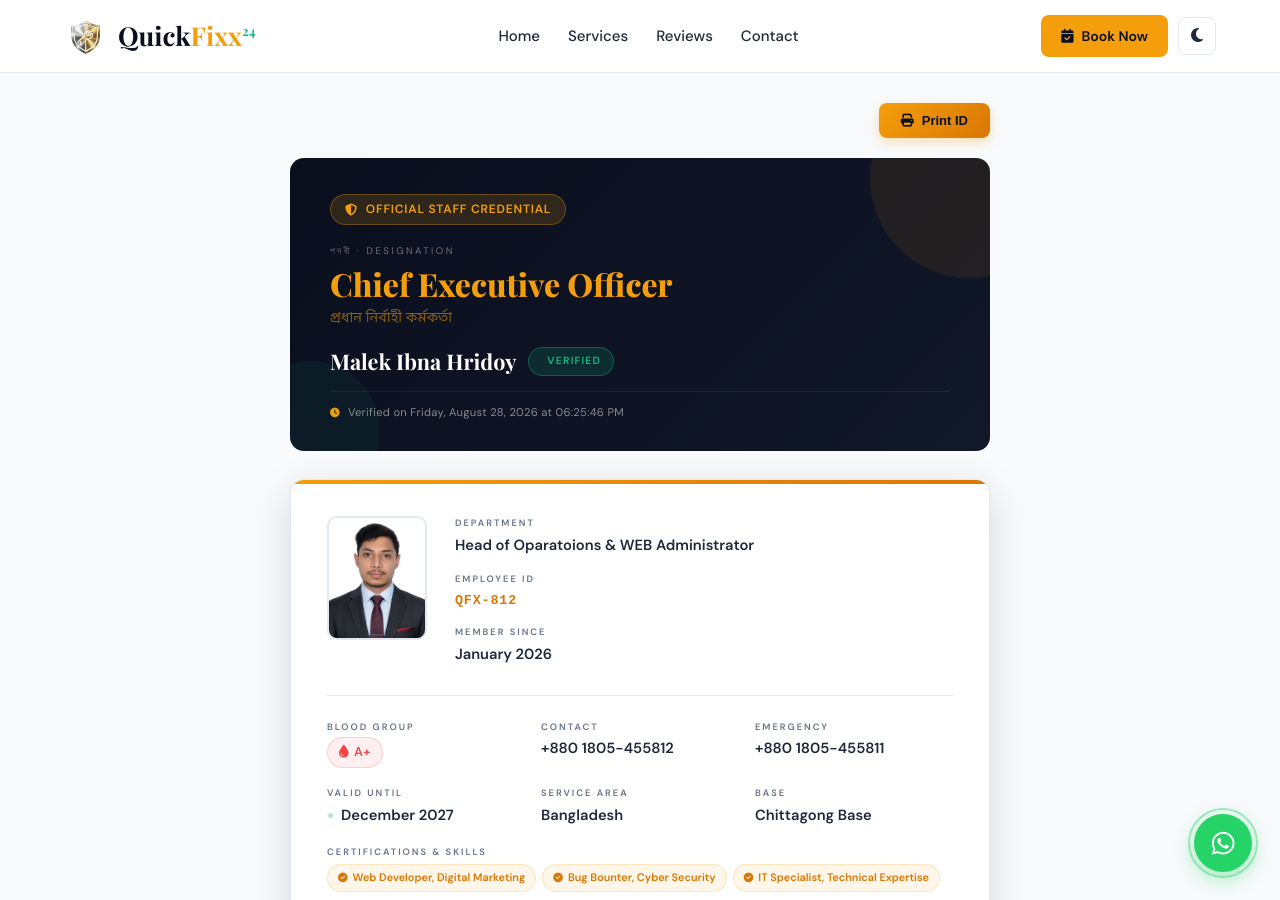
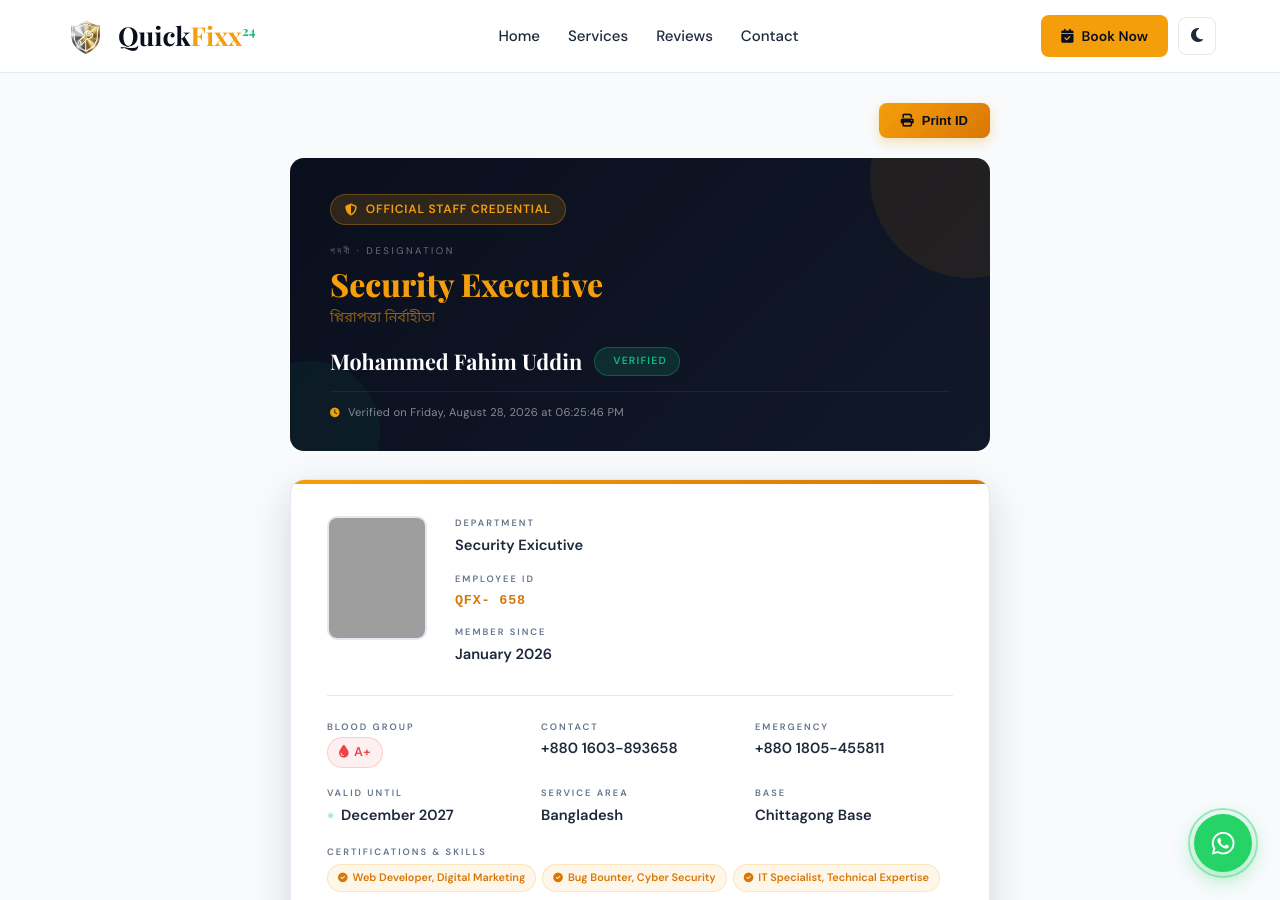
Before and after one commit to Quickfixx24/website, a Jekyll site: the page Mohammed-Fahim-Uddin.html, which Jekyll copies as it is, in a window 1280 px wide and 900 px high. Built offline with Jekyll 4.4.1, drawn with Linux system fonts in a browser that asks for light colours; grey boxes are pictures that could not be loaded.

Commit message:
Update employee details for Mohammed Fahim Uddin

```diff
--- a/Malek-Ibna-Hridoy.html
+++ b/Mohammed-Fahim-Uddin.html
@@ -4,7 +4,7 @@
   <meta charset="UTF-8">
   <meta name="viewport" content="width=device-width, initial-scale=1.0">
   <title>Malek Ibna Hridoy — QuickFixx24 Staff Verification</title>
-  <meta name="description" content="Official staff verification for Malek Ibna Hriody, Head of Ai Automation & Digital Marketing at QuickFixx24, Chittagong.">
+  <meta name="description" content="Official staff verification for Mohammed Fahim Uddin, Lead Tehnician & Digital Marketing at QuickFixx24, Chittagong.">
   <meta name="robots" content="noindex, nofollow">
   <link rel="icon" href="https://www.quickfixx24.com/assets/images/logo-main.png">
   <link href="https://fonts.googleapis.com/css2?family=Playfair+Display:wght@600;700;800&family=DM+Sans:wght@400;500;600&family=Noto+Sans+Bengali:wght@400;500;600&display=swap" rel="stylesheet">
@@ -730,10 +730,10 @@
     <div class="verify-hero">
       <div class="verify-label"><i class="fas fa-shield-alt"></i> Official Staff Credential</div>
       <div class="desig-label">পদবী · Designation</div>
-      <div class="designation">Chief Executive Officer </div>
-      <div class="desig-bengali">প্রধান নির্বাহী কর্মকর্তা</div>
+      <div class="designation"> Security Executive</div>
+      <div class="desig-bengali">প্নিরাপত্তা নির্বাহীতা</div>
       <div class="staff-name-row">
-        <span class="staff-name">Malek Ibna Hridoy</span>
+        <span class="staff-name">Mohammed Fahim Uddin</span>
         <span class="verified-badge"><span class=y"pulse-dot"></span> Verified</span>
       </div>
       <div class="live-timestamp">
@@ -747,22 +747,22 @@
       <div class="card-body-inner">
         <div class="profile-row">
           <div class="photo-wrap" id="photoTrigger">
-            <img src="assets/images/Malek-Ibna-Hridoy.jpg" alt="Malek Ibna Hridoy" onerror="this.style.display='none'; this.nextElementSibling.style.display='flex';">
+            <img src="assets/images/Mohammed-Fahim-Uddin.jpg" alt="Malek Ibna Hridoy" onerror="this.style.display='none'; this.nextElementSibling.style.display='flex';">
             <div class="photo-placeholder" style="display:none;">
               <i class="fas fa-user-circle"></i>
               <span>No Photo</span>
             </div>
           </div>
           <div class="info-stack">
-            <div class="info-field"><div class="info-label">Department</div><div class="info-value"> Head of Oparatoions & WEB Administrator </div></div>
-            <div class="info-field"><div class="info-label">Employee ID</div><div class="info-value emp-id">QFX-812</div></div>
+            <div class="info-field"><div class="info-label">Department</div><div class="info-value"> Security Exicutive </div></div>
+            <div class="info-field"><div class="info-label">Employee ID</div><div class="info-value emp-id">QFX- 658</div></div>
             <div class="info-field"><div class="info-label">Member Since</div><div class="info-value">January 2026</div></div>
           </div>
         </div>
         <div class="divider"></div>
         <div class="fields-grid">
           <div class="info-field"><div class="info-label">Blood Group</div><div class="info-value"><span class="blood-badge"><i class="fas fa-tint"></i> A+</span></div></div>
-          <div class="info-field"><div class="info-label">Contact</div><div class="info-value"><a class="phone-link" href="tel:+8801805455814">+880 1805-455812</a></div></div>
+          <div class="info-field"><div class="info-label">Contact</div><div class="info-value"><a class="phone-link" href="tel:+8801603893658">+880 1603-893658</a></div></div>
           <div class="info-field"><div class="info-label">Emergency</div><div class="info-value"><a class="phone-link" href="tel:+8801805455812">+880 1805-455811</a></div></div>
           <div class="info-field"><div class="info-label">Valid Until</div><div class="info-value"><div class="expiry-row"><span class="expiry-dot"></span> December 2027</div></div></div>
           <div class="info-field"><div class="info-label">Service Area</div><div class="info-value">Bangladesh</div></div>
```
